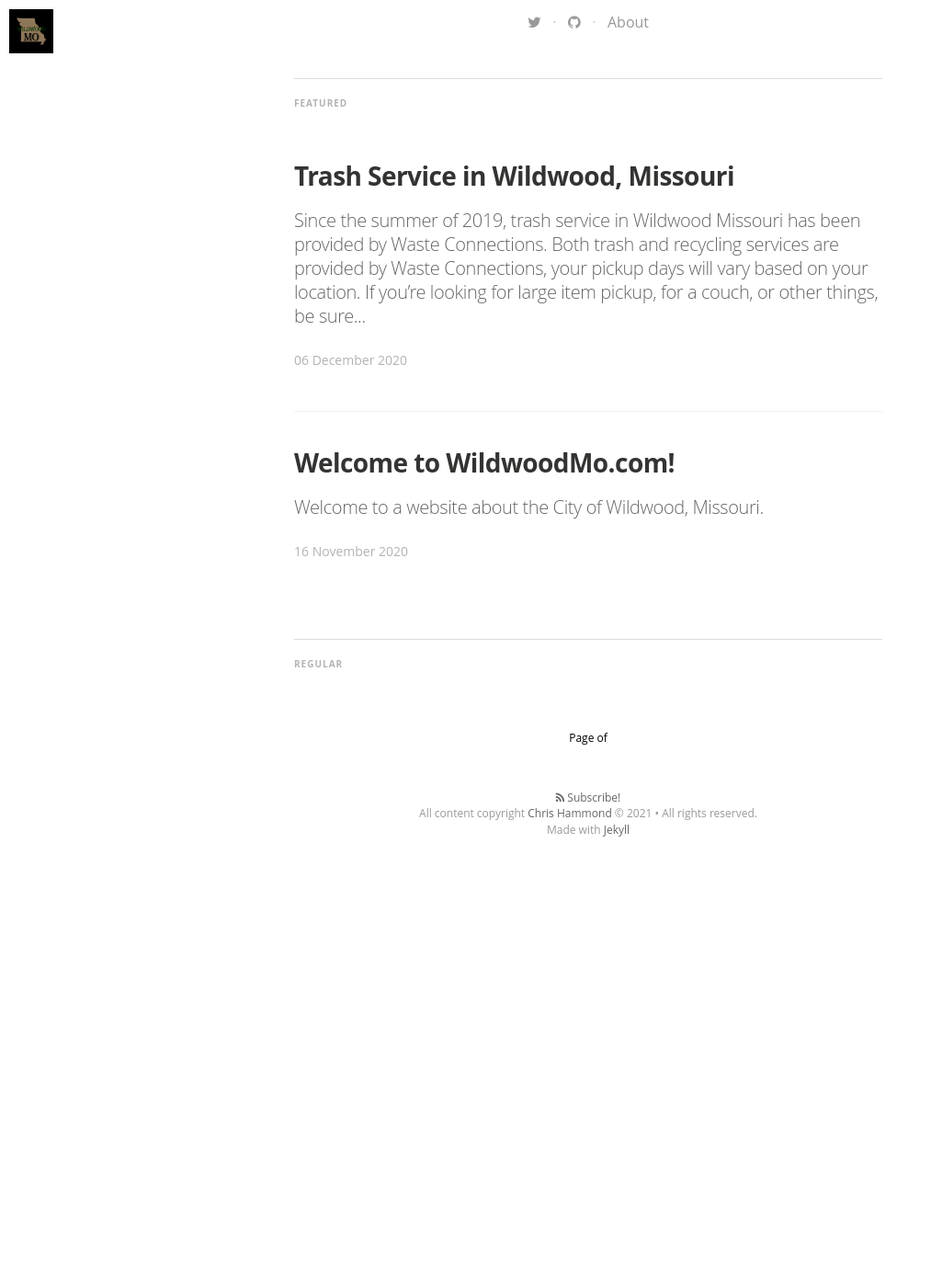
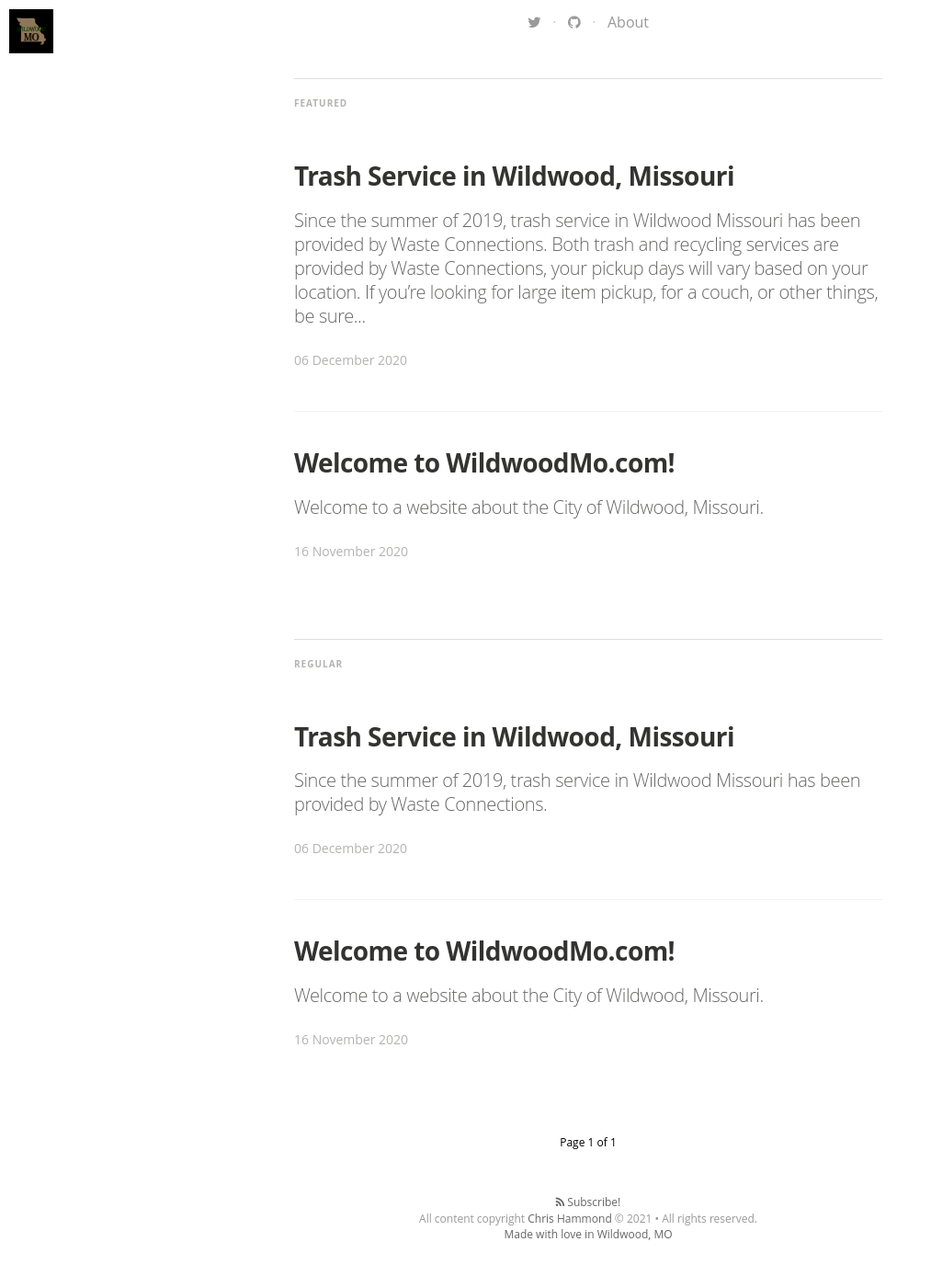
Before and after one commit to wildwoodmo/wildwoodmo.github.io, a Jekyll site: the page built from index.html, in a window 1280 px wide and 1400 px high, scrolled down 753 px. Shown: the top 1388 px of the window at 92% size, without its empty margins (0-1013 px from the left). Built offline with Jekyll 4.4.1, drawn with Linux system fonts in a browser that asks for light colours; nearby versions of some CDN libraries; some web fonts are replaced; the list of posts is cut into pages by our own code; before the commit the page ends 1712 px from its top, so only the background shows below that.

Commit message:
fixed liquid

```diff
--- a/Gemfile
+++ b/Gemfile
@@ -17,6 +17,7 @@ gem "minima", "~> 2.5"
 group :jekyll_plugins do
   gem "jekyll-feed", "~> 0.12"
   gem "jekyll-sitemap"
+  gem "jekyll-paginate"
   gem "jekyll-seo-tag"
 end
 
--- a/_includes/footer.html
+++ b/_includes/footer.html
@@ -4,7 +4,7 @@
   <a class="subscribe" href="{{ "/feed.xml" | prepend: site.baseurl }}"> <span class="tooltip"> <i class="fa fa-rss"></i> Subscribe!</span></a>
     <div class="inner">
          <section class="copyright">All content copyright <a href="mailto:{{ site.email}}">{{ site.name }}</a> &copy; {{ site.time | date: '%Y' }} &bull; All rights reserved.</section>
-         <section class="poweredby">Made with <a href="http://jekyllrb.com"> Jekyll</a></section>
+         <section class="poweredby"><a href="https://christoc.com">Made with love in Wildwood, MO</a></section>
     </div>
 </footer>
 
--- a/index.html
+++ b/index.html
@@ -45,7 +45,13 @@ layout: default
             </section>
             <div class="post-meta">
               <time datetime="{{ post.date | date_to_long_string }}">{{ post.date | date_to_long_string }}</time>
-  <!--            <span class="post-tags-set">on {{#foreach tags}}<span class="post-tag-{{slug}}">{{#if @first}}{{else}}, {{/if}}<a href="/tag/{{slug}}">{{name}}</a></span>{{/foreach}}</span>-->
+              <!--
+              <span class="post-tags-set">on {% for t in tags%}
+                <span class="post-tag-{{slug}}">{% if forloop.first == true %}
+                  {% else %}
+                    ,
+                  {% endif %}<a href="/tag/{{slug}}">{{t.name}}</a></span>{% endfor %}</span>
+                  -->
             </div>
           </div>
         </article>
@@ -67,7 +73,13 @@ layout: default
             </section>
             <div class="post-meta">
               <time datetime="{{ post.date | date_to_long_string }}">{{ post.date | date_to_long_string }}</time>
-<!--            <span class="post-tags-set">on {{#foreach tags}}<span class="post-tag-{{slug}}">{{#if @first}}{{else}}, {{/if}}<a href="/tag/{{slug}}">{{name}}</a></span>{{/foreach}}</span>-->
+              <!--
+              <span class="post-tags-set">on {% for t in tags%}
+                <span class="post-tag-{{slug}}">{% if forloop.first == true %}
+                  {% else %}
+                    ,
+                  {% endif %}<a href="/tag/{{slug}}">{{name}}</a></span>{% endfor %}</span>
+                  -->
             </div>
           </div>
         </article>
@@ -81,7 +93,7 @@ layout: default
       <span class="page-number">Page {{ paginator.page }} of {{ paginator.total_pages }}</span>
       {% if paginator.previous_page %}
         {% if paginator.page == 2 %}
-          <a class="older-posts" href="{{ '/'' | prepend: site.baseurl }}">Newer posts &rarr;</a>
+          <a class="older-posts" href="{{ '/' | prepend: site.baseurl }}">Newer posts &rarr;</a>
         {% else %}
           <a class="older-posts" href="{{ '/page' | prepend: site.baseurl | append: paginator.previous_page }}">Newer posts &rarr;</a>
         {% endif %}
@@ -89,7 +101,7 @@ layout: default
     </nav>
 
 
-    <!-- {{!! After all the posts, we have the previous/next pagination links }}
-    {{pagination}} -->
+
+    {{pagination}}
 
 </main>
```
Also changed, not shown: _layouts/post.html (+27 -5 lines), Gemfile.lock.
